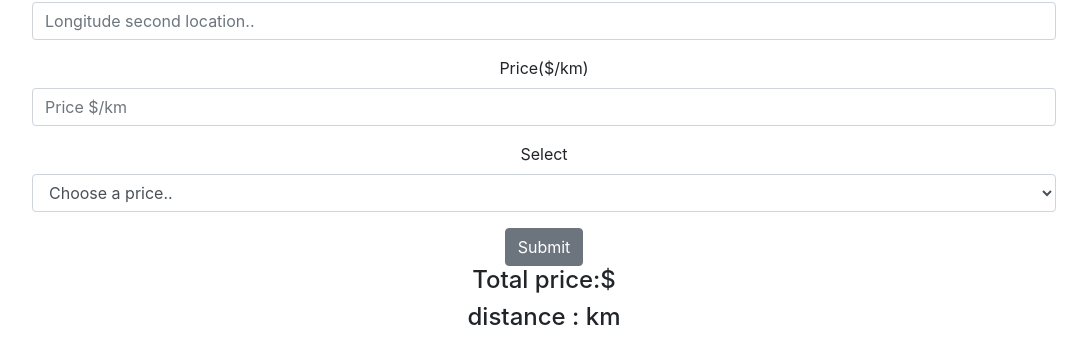
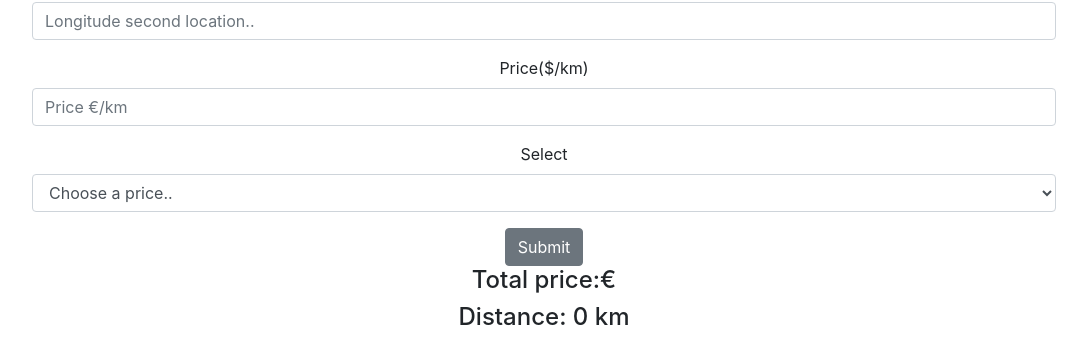
Before and after one commit to Alecsundra/Route-cost-calculator, a React (Create React App) app: page / in a window 1280 px wide. Shown: the part 539-902 px from the top of the page, without its empty margins (96-1183 px from the left). Built offline with nearby package versions, Linux system fonts and the light colour scheme; no server answers.

Commit message:
Passing the coordonates like params

```diff
--- a/src/Components/Form/Form.js
+++ b/src/Components/Form/Form.js
@@ -1,5 +1,5 @@
 import React, {
-    useState, useEffect } from 'react';
+    useState } from 'react';
 import {
     Form, FormGroup, Label, Input, Button } from 'reactstrap';
 
@@ -21,21 +21,24 @@ const getTotalPrice = () =>{
 }
     //get the ditsnace from the object respone using OSRM(long lat) like params
     //example Barcelona-Rome (2.154007,41.390205/12.496366,41.902782)
-useEffect(() => {
-    // fetch(`http://router.project-osrm.org/route/v1/driving/${long1},${lat1};${long2},${lat2}`)
-    fetch('http://router.project-osrm.org/route/v1/driving/2.154007,41.390205;12.496366,41.902782')
 
+    const postFormValue = e => {
+        e.preventDefault()
+    fetch(`http://router.project-osrm.org/route/v1/driving/${long1},${lat1};${long2},${lat2}`)
+    // fetch('http://router.project-osrm.org/route/v1/driving/2.154007,41.390205;12.496366,41.902782')
       .then(res => res.json())
       .then(data =>{
           console.log(data)
           console.log(data.routes[0].distance)
           setDistance(data.routes[0].distance)
       })
+      .then(getTotalPrice())
       .catch(err=>{
         console.log(err,'error')
         alert('Found a problem fetching data')
       })
-  },[])
+
+    }
 console.log(total)
 console.log(price)
 
@@ -114,7 +117,7 @@ console.log(price)
           type="number"
           name="price"
           id="price"
-          placeholder="Price $/km"
+          placeholder="Price €/km"
         />
       </FormGroup>
       <FormGroup>
@@ -126,9 +129,9 @@ console.log(price)
         </Input>
       </FormGroup>
       </div>
-      <Button onClick={getTotalPrice}>Submit</Button>
-      <h4>Total price:{total}$</h4>
-      <h4>distance : {distance} km</h4>
+      <Button onClick={postFormValue}>Submit</Button>
+      <h4>Total price:{total}€</h4>
+      <h4>Distance: {distance* 0.001} km</h4>
 
     </Form>
   );
```
